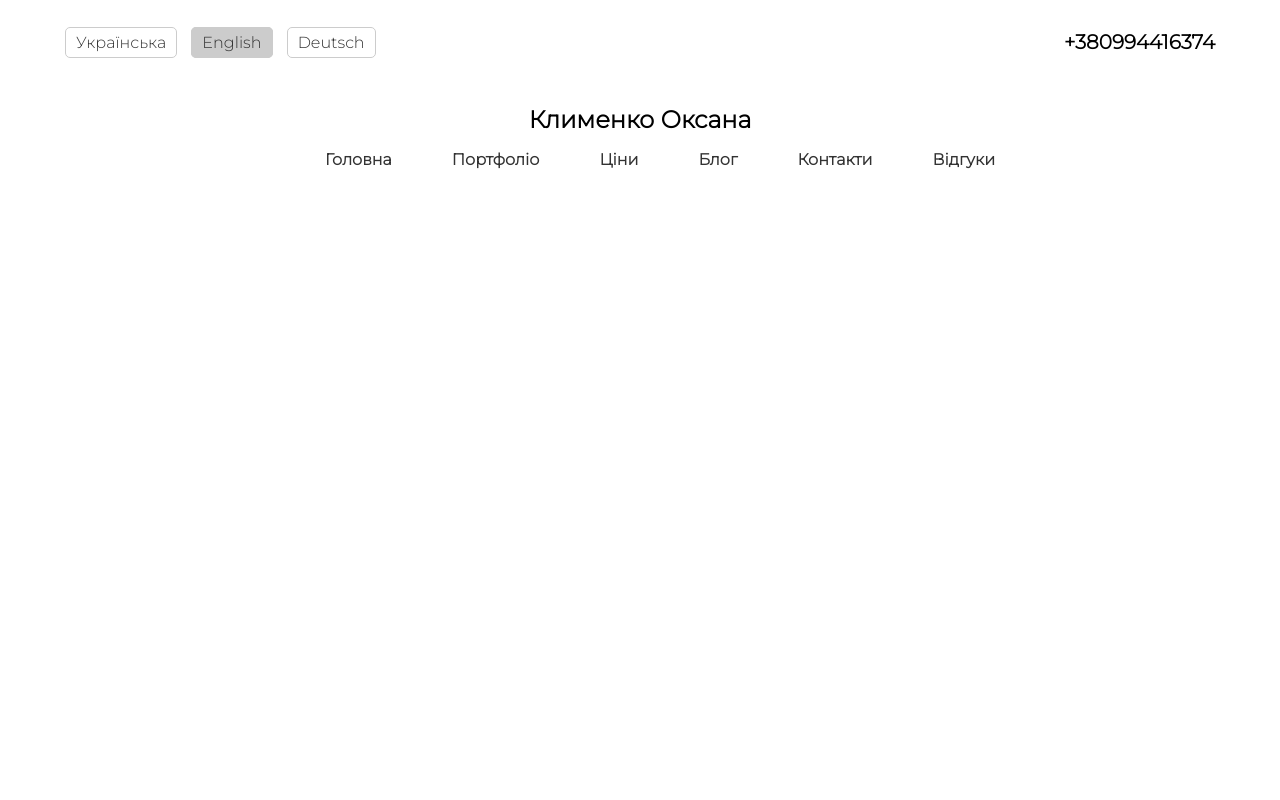
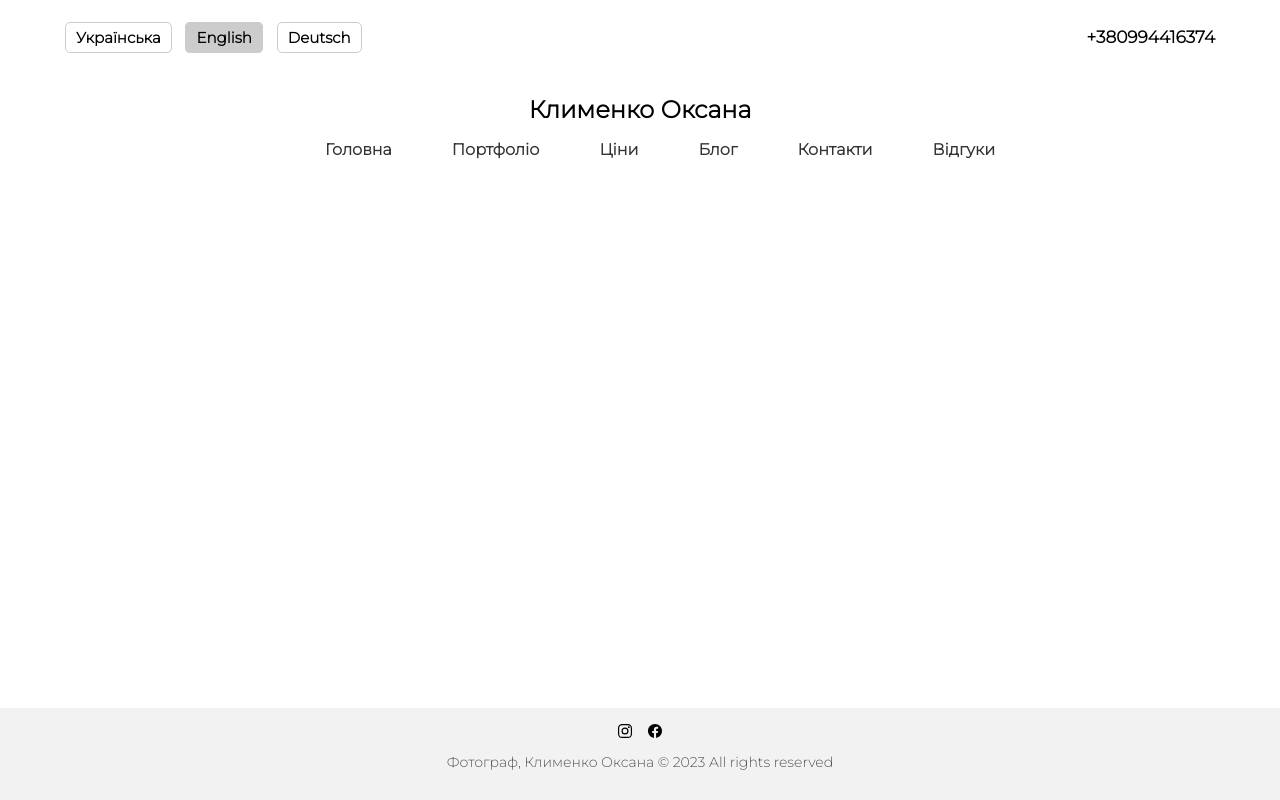
Before and after one commit to soovuh/photographer_portfolio, a Django app: page / in a window 1280 px wide. Run offline with Django 4.2, Linux system fonts and the light colour scheme.

Commit message:
created footer

```diff
--- a/home/static/home/base.css
+++ b/home/static/home/base.css
@@ -8,6 +8,9 @@ body {
     margin: 0;
     padding: 0;
     background-color: #fff;
+    min-height: 100vh;
+    display: flex;
+    flex-direction: column;
 }
 
 header {
@@ -20,6 +23,7 @@ header {
 }
 
 .top {
+    font-size: 15px;
     display: flex;
     flex-direction: row;
     justify-content: space-between;
@@ -49,10 +53,11 @@ header {
 
 .languages-list a {
     text-decoration: none;
-  color: #333;
+    color: black;
     padding: 5px 10px;
     border: 1px solid #ccc;
     border-radius: 5px;
+    font-weight: bold;
 }
 
 .languages-list a.selected {
@@ -85,3 +90,36 @@ header {
 .nav-links li a:hover {
     color: green;
 }
+
+footer {
+    margin-top: auto;
+    background-color: #f2f2f2;
+    padding: 15px 0;
+    text-align: center;
+}
+
+.footer-content {
+    display: flex;
+    flex-direction: column;
+    align-items: center;
+}
+
+.social-icons {
+    margin-bottom: 10px;
+}
+
+.social-icons a {
+    color: black;
+    text-decoration: none;
+    margin: 0 5px;
+}
+
+.social-icons a:hover {
+    color: green;
+}
+
+.footer-text {
+    margin-top: 0px;
+    font-size: 14px;
+    color: #555;
+}
--- a/home/templates/home/base.html
+++ b/home/templates/home/base.html
@@ -27,7 +27,7 @@
         </ul>
     </div>
 
-    <h3 class="phone" style="font-size: 20px">
+    <h3 class="phone" style="font-size: 17px">
         +380994416374
     </h3>
 </div>
@@ -47,6 +47,20 @@
 <section>
 
 </section>
-
+<footer>
+    <div class="footer-content">
+        <div class="social-icons">
+            <a href="#">
+                <ion-icon name="logo-instagram"></ion-icon>
+            </a>
+            <a href="#">
+                <ion-icon name="logo-facebook"></ion-icon>
+            </a>
+        </div>
+        <p class="footer-text">Фотограф, Клименко Оксана © 2023 All rights reserved</p>
+    </div>
+</footer>
+<script type="module" src="https://unpkg.com/ionicons@7.1.0/dist/ionicons/ionicons.esm.js"></script>
+<script nomodule src="https://unpkg.com/ionicons@7.1.0/dist/ionicons/ionicons.js"></script>
 </body>
 </html>
```
Also changed, not shown: home/static/home/instagram.png (added). Lines whose indentation alone changed are shown as unchanged.
